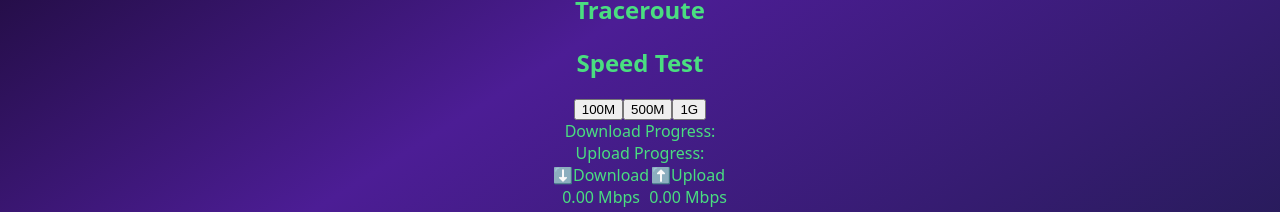
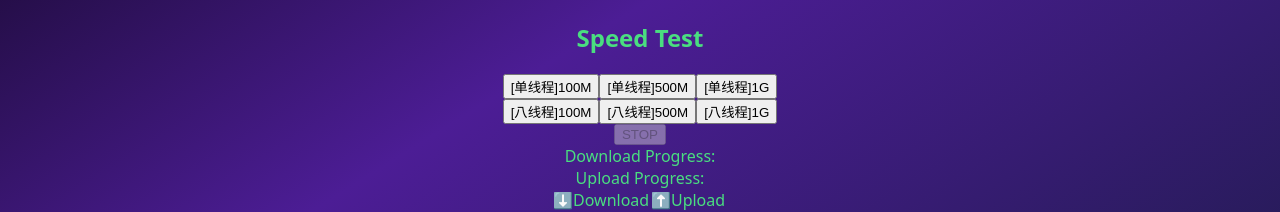
Before and after one commit to podcctv/NodeProbe, a React (Vite) app in the folder frontend/: page / in a window 1280 px wide. Shown: the part 394-606 px from the top of the page. Built offline with nearby package versions, Linux system fonts and the light colour scheme; no server answers.

Commit message:
feat: add speed test controls

```diff
--- a/frontend/src/App.tsx
+++ b/frontend/src/App.tsx
@@ -1,4 +1,4 @@
-import { useEffect, useState } from 'react';
+import { useEffect, useState, useRef } from 'react';
 import SpeedChart from './SpeedChart';
 
 interface RawTestRecord {
@@ -145,8 +145,8 @@ function App() {
   });
   const [speedResult, setSpeedResult] = useState<
     | {
-        single: { down: number; up: number };
-        multi: { down: number; up: number };
+        single?: { down: number; up: number };
+        multi?: { down: number; up: number };
       }
     | null
   >(null);
@@ -156,6 +156,9 @@ function App() {
   const [currentUploadSpeed, setCurrentUploadSpeed] = useState(0);
   const [speedRunning, setSpeedRunning] = useState(false);
   const [loadingMsg, setLoadingMsg] = useState('');
+
+  const downloadControllers = useRef<AbortController[]>([]);
+  const uploadXhrs = useRef<XMLHttpRequest[]>([]);
 
     useEffect(() => {
       runInitialTests();
@@ -187,7 +190,8 @@ function App() {
         await runPing(data.client_ip);
         await runTraceroute(data.client_ip, true);
         setLoadingMsg('正在进行 Speedtest 测试...');
-        await runSpeedtest(100 * 1024 * 1024, 50 * 1024 * 1024);
+        await runSpeedtest(100 * 1024 * 1024, 50 * 1024 * 1024, 1);
+        await runSpeedtest(100 * 1024 * 1024, 50 * 1024 * 1024, 8);
       }
     } catch (err) {
       console.error('Failed to run initial tests', err);
@@ -243,7 +247,11 @@ function App() {
     setDownloadSpeeds([]);
     setCurrentDownloadSpeed(0);
     if (threads === 1) {
-      const res = await fetch(`/speedtest/download?size=${size}`);
+      const controller = new AbortController();
+      downloadControllers.current.push(controller);
+      const res = await fetch(`/speedtest/download?size=${size}`, {
+        signal: controller.signal,
+      });
       const reader = res.body?.getReader();
       if (!reader) return 0;
       let received = 0;
@@ -271,10 +279,14 @@ function App() {
     let received = 0;
     const start = performance.now();
     let lastTime = start;
-    const tasks = [];
+    const tasks = [] as Promise<void>[];
     for (let i = 0; i < threads; i++) {
+      const controller = new AbortController();
+      downloadControllers.current.push(controller);
       tasks.push(
-        fetch(`/speedtest/download?size=${chunkSize}`).then(async (res) => {
+        fetch(`/speedtest/download?size=${chunkSize}`, {
+          signal: controller.signal,
+        }).then(async (res) => {
           const reader = res.body?.getReader();
           if (!reader) return;
           while (true) {
@@ -304,8 +316,9 @@ function App() {
     setUploadSpeeds([]);
     setCurrentUploadSpeed(0);
     if (threads === 1) {
-      return new Promise<number>((resolve) => {
+      return new Promise<number>((resolve, reject) => {
         const xhr = new XMLHttpRequest();
+        uploadXhrs.current.push(xhr);
         const start = performance.now();
         let lastLoaded = 0;
         let lastTime = start;
@@ -327,11 +340,13 @@ function App() {
           const end = performance.now();
           resolve((size * 8) / (end - start) / 1000);
         };
+        xhr.onerror = () => reject(new Error('Upload failed'));
+        xhr.onabort = () => reject(new DOMException('Aborted', 'AbortError'));
         xhr.send(new Uint8Array(size));
       });
     }
 
-    return new Promise<number>((resolve) => {
+    return new Promise<number>((resolve, reject) => {
       const chunkSize = Math.floor(size / threads);
       let uploaded = 0;
       const start = performance.now();
@@ -340,6 +355,7 @@ function App() {
       let completed = 0;
       for (let i = 0; i < threads; i++) {
         const xhr = new XMLHttpRequest();
+        uploadXhrs.current.push(xhr);
         xhr.open('POST', '/speedtest/upload');
         let prev = 0;
         xhr.upload.onprogress = (e) => {
@@ -364,48 +380,40 @@ function App() {
             resolve((size * 8) / (end - start) / 1000);
           }
         };
+        xhr.onerror = () => reject(new Error('Upload failed'));
+        xhr.onabort = () => reject(new DOMException('Aborted', 'AbortError'));
         xhr.send(new Uint8Array(chunkSize));
       }
     });
   }
 
-  const runSpeedtest = async (downloadSize: number, uploadSize: number) => {
+  const runSpeedtest = async (
+    downloadSize: number,
+    uploadSize: number,
+    threads: number
+  ) => {
     setSpeedRunning(true);
     setSpeedResult(null);
+    downloadControllers.current = [];
+    uploadXhrs.current = [];
 
     const speedtestPromise = (async () => {
-      // Single thread
-      const singleDown = await downloadWithProgress(downloadSize, 1);
-      const singleUp = await uploadWithProgress(uploadSize, 1);
+      const down = await downloadWithProgress(downloadSize, threads);
+      const up = await uploadWithProgress(uploadSize, threads);
       await fetch('/tests', {
         method: 'POST',
         headers: { 'Content-Type': 'application/json' },
         body: JSON.stringify({
           test_target: 'speedtest',
-          speedtest_type: 'single',
-          download_mbps: singleDown,
-          upload_mbps: singleUp,
+          speedtest_type: threads === 1 ? 'single' : 'multi',
+          download_mbps: down,
+          upload_mbps: up,
         }),
       });
-
-      // Multi thread (8)
-      const multiDown = await downloadWithProgress(downloadSize, 8);
-      const multiUp = await uploadWithProgress(uploadSize, 8);
-      await fetch('/tests', {
-        method: 'POST',
-        headers: { 'Content-Type': 'application/json' },
-        body: JSON.stringify({
-          test_target: 'speedtest',
-          speedtest_type: 'multi',
-          download_mbps: multiDown,
-          upload_mbps: multiUp,
-        }),
-      });
-
-      setSpeedResult({
-        single: { down: singleDown, up: singleUp },
-        multi: { down: multiDown, up: multiUp },
-      });
+      setSpeedResult((prev) => ({
+        ...(prev || {}),
+        [threads === 1 ? 'single' : 'multi']: { down, up },
+      }));
       const recs = await loadRecords();
       if (recs.length > 0) {
         setInfo(recs[0]);
@@ -413,7 +421,9 @@ function App() {
     })();
 
     speedtestPromise.catch((err) => {
+      if (!(err instanceof DOMException && err.name === 'AbortError')) {
         console.error('Speedtest failed', err);
+      }
     });
 
     try {
@@ -424,12 +434,28 @@ function App() {
         ),
       ]);
     } catch (err) {
+      if (!(err instanceof DOMException && err.name === 'AbortError')) {
         console.error('Speedtest timed out', err);
+      }
     } finally {
       setSpeedRunning(false);
       setCurrentDownloadSpeed(0);
       setCurrentUploadSpeed(0);
     }
+  };
+
+  const stopSpeedtest = () => {
+    downloadControllers.current.forEach((c) => c.abort());
+    uploadXhrs.current.forEach((x) => x.abort());
+    downloadControllers.current = [];
+    uploadXhrs.current = [];
+    setSpeedRunning(false);
+    setCurrentDownloadSpeed(0);
+    setCurrentUploadSpeed(0);
+    setDownloadProgress({ transferred: 0, size: 0 });
+    setUploadProgress({ transferred: 0, size: 0 });
+    setDownloadSpeeds([]);
+    setUploadSpeeds([]);
   };
   if (loading) {
     return (
@@ -554,28 +580,74 @@ function App() {
 
         <div className="space-y-2 text-center">
           <h2 className="text-xl mb-2">Speed Test</h2>
+          <div className="space-y-2">
             <div className="flex justify-center space-x-2">
               <button
                 className="px-4 py-1 rounded bg-green-600 text-black"
                 disabled={speedRunning}
-              onClick={() => runSpeedtest(100 * 1024 * 1024, 50 * 1024 * 1024)}
+                onClick={() =>
+                  runSpeedtest(100 * 1024 * 1024, 50 * 1024 * 1024, 1)
+                }
               >
-              100M
+                [单线程]100M
               </button>
               <button
                 className="px-4 py-1 rounded bg-green-600 text-black"
                 disabled={speedRunning}
-              onClick={() => runSpeedtest(500 * 1024 * 1024, 200 * 1024 * 1024)}
+                onClick={() =>
+                  runSpeedtest(500 * 1024 * 1024, 200 * 1024 * 1024, 1)
+                }
               >
-              500M
+                [单线程]500M
               </button>
               <button
                 className="px-4 py-1 rounded bg-green-600 text-black"
                 disabled={speedRunning}
-              onClick={() => runSpeedtest(1024 * 1024 * 1024, 500 * 1024 * 1024)}
+                onClick={() =>
+                  runSpeedtest(1024 * 1024 * 1024, 500 * 1024 * 1024, 1)
+                }
               >
-              1G
+                [单线程]1G
               </button>
+            </div>
+            <div className="flex justify-center space-x-2">
+              <button
+                className="px-4 py-1 rounded bg-green-600 text-black"
+                disabled={speedRunning}
+                onClick={() =>
+                  runSpeedtest(100 * 1024 * 1024, 50 * 1024 * 1024, 8)
+                }
+              >
+                [八线程]100M
+              </button>
+              <button
+                className="px-4 py-1 rounded bg-green-600 text-black"
+                disabled={speedRunning}
+                onClick={() =>
+                  runSpeedtest(500 * 1024 * 1024, 200 * 1024 * 1024, 8)
+                }
+              >
+                [八线程]500M
+              </button>
+              <button
+                className="px-4 py-1 rounded bg-green-600 text-black"
+                disabled={speedRunning}
+                onClick={() =>
+                  runSpeedtest(1024 * 1024 * 1024, 500 * 1024 * 1024, 8)
+                }
+              >
+                [八线程]1G
+              </button>
+            </div>
+            <div className="flex justify-center">
+              <button
+                className="px-4 py-1 rounded bg-red-600 text-black"
+                disabled={!speedRunning}
+                onClick={stopSpeedtest}
+              >
+                STOP
+              </button>
+            </div>
           </div>
           <div>Download Progress: {formatProgress(downloadProgress)}</div>
           <div>Upload Progress: {formatProgress(uploadProgress)}</div>
@@ -613,7 +685,12 @@ function App() {
           )}
           {speedResult && (
             <pre className="whitespace-pre-wrap text-left bg-black bg-opacity-50 p-2 rounded">
-              {`Single Thread - ⬇️ ${speedResult.single.down.toFixed(2)} Mbps ⬆️ ${speedResult.single.up.toFixed(2)} Mbps\nMulti Thread (8) - ⬇️ ${speedResult.multi.down.toFixed(2)} Mbps ⬆️ ${speedResult.multi.up.toFixed(2)} Mbps`}
+              {speedResult.single
+                ? `Single Thread - ⬇️ ${speedResult.single.down.toFixed(2)} Mbps ⬆️ ${speedResult.single.up.toFixed(2)} Mbps\n`
+                : ''}
+              {speedResult.multi
+                ? `Multi Thread (8) - ⬇️ ${speedResult.multi.down.toFixed(2)} Mbps ⬆️ ${speedResult.multi.up.toFixed(2)} Mbps`
+                : ''}
             </pre>
           )}
         </div>
```
Lines whose indentation alone changed are shown as unchanged.
